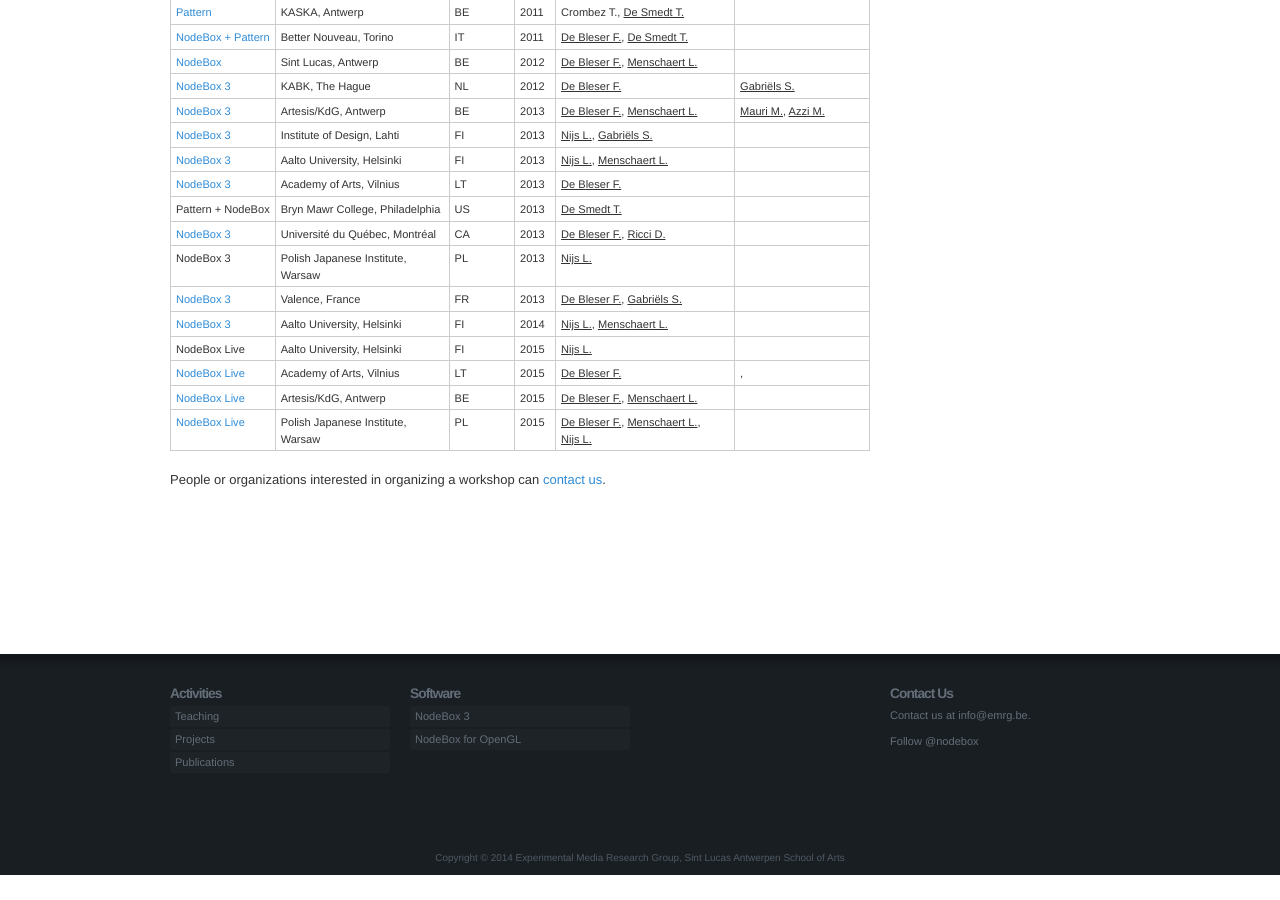
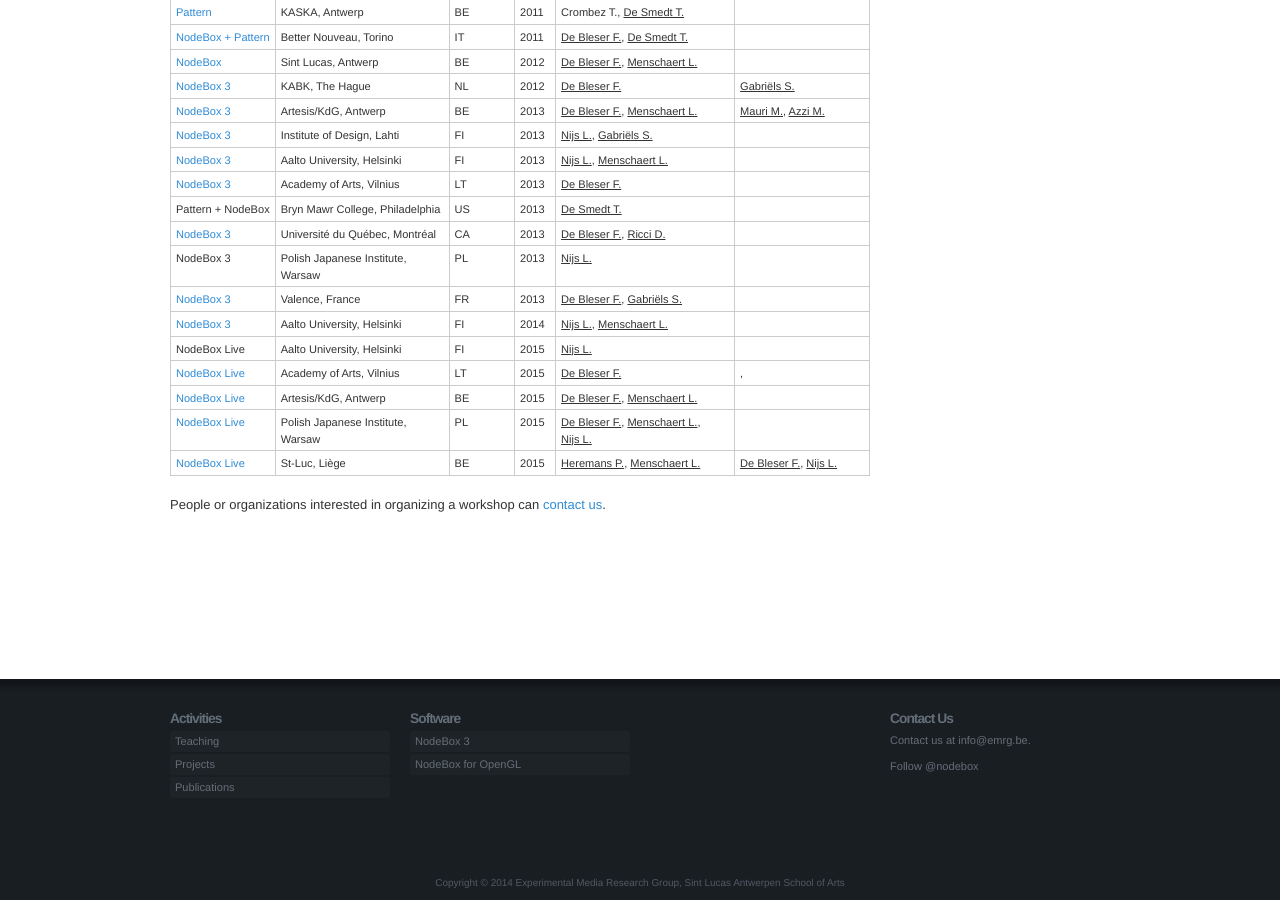
Before and after one commit to nodebox/emrg.be, a Jekyll site: the page built from teaching/index.md, in a window 1280 px wide and 900 px high, scrolled down 1150 px. Built offline with Jekyll 4.4.1, drawn with Linux system fonts in a browser that asks for light colours; nearby versions of some CDN libraries; comment, search, counter and statistics services are not loaded; before the commit the page ends 2025 px from its top, so only the background shows below that.

Commit message:
Update workshops
Added Liege Workshop

```diff
--- a/teaching/index.md
+++ b/teaching/index.md
@@ -265,6 +265,14 @@
 		<td data-title="Teachers"><a href="../people/frederik-de-bleser.html" class="author">De Bleser F.</a>, <a href="../people/lieven-menschaert.html" class="author">Menschaert L.</a>, <a href="../people/lucas-nijs.html" class="author">Nijs L.</a></td>
 		<td data-title="&nbsp;"></td>
 	</tr>
+	<tr>
+		<td data-title="Class"><a href="http://workshops.nodebox.net/2015-liege/">NodeBox Live</a></td>
+		<td data-title="Institute">St-Luc, Liège</td>
+		<td data-title="Country">BE</td>
+		<td data-title="Year">2015</td>
+		<td data-title="Teachers"><a href="../people/pieter-heremans.html" class="author">Heremans P.</a>, <a href="../people/lieven-menschaert.html" class="author">Menschaert L.</a> </td>
+		<td data-title="&nbsp;"><a href="../people/frederik-de-bleser.html" class="author">De Bleser F.</a>, <a href="../people/lucas-nijs.html" class="author">Nijs L.</a></td>
+	</tr>
 </table>
 
 
```
